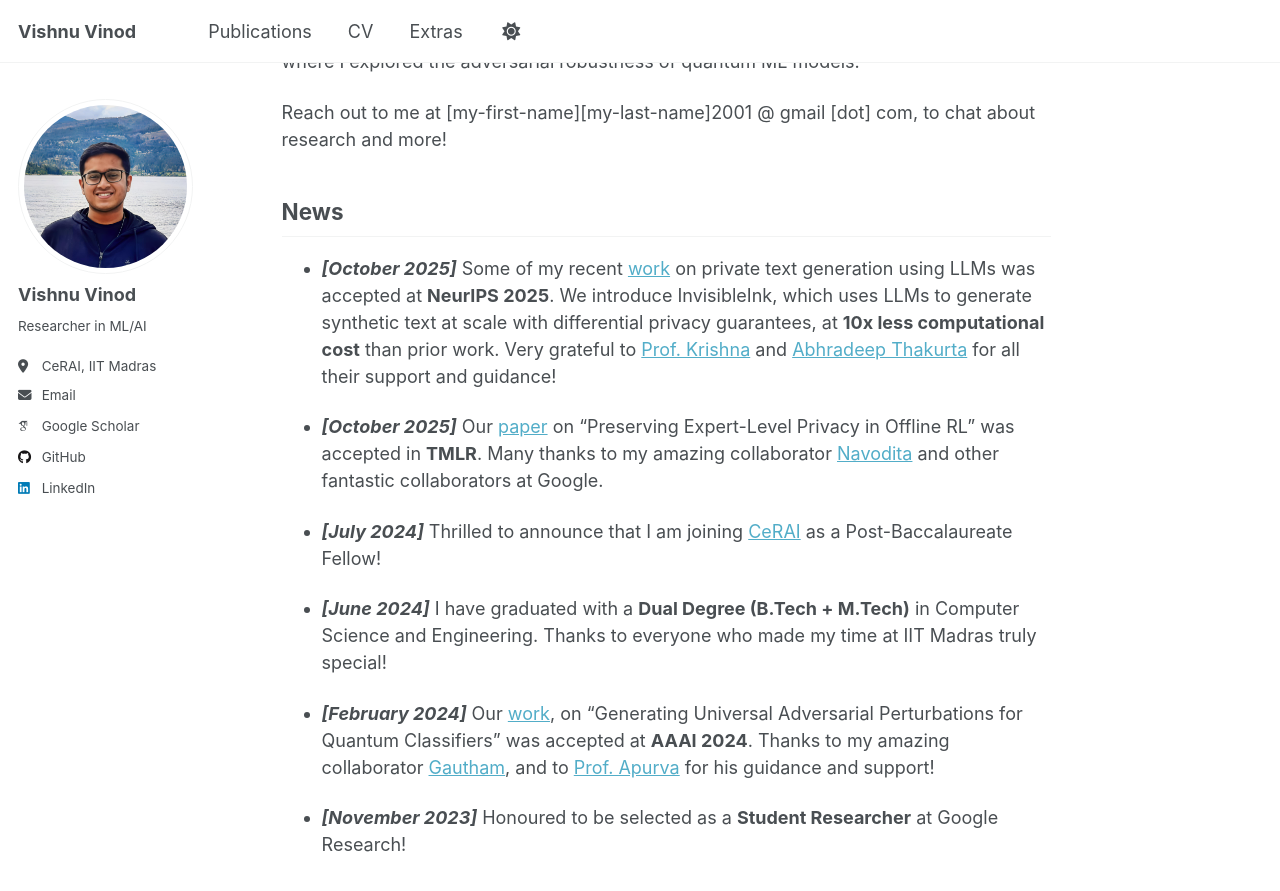
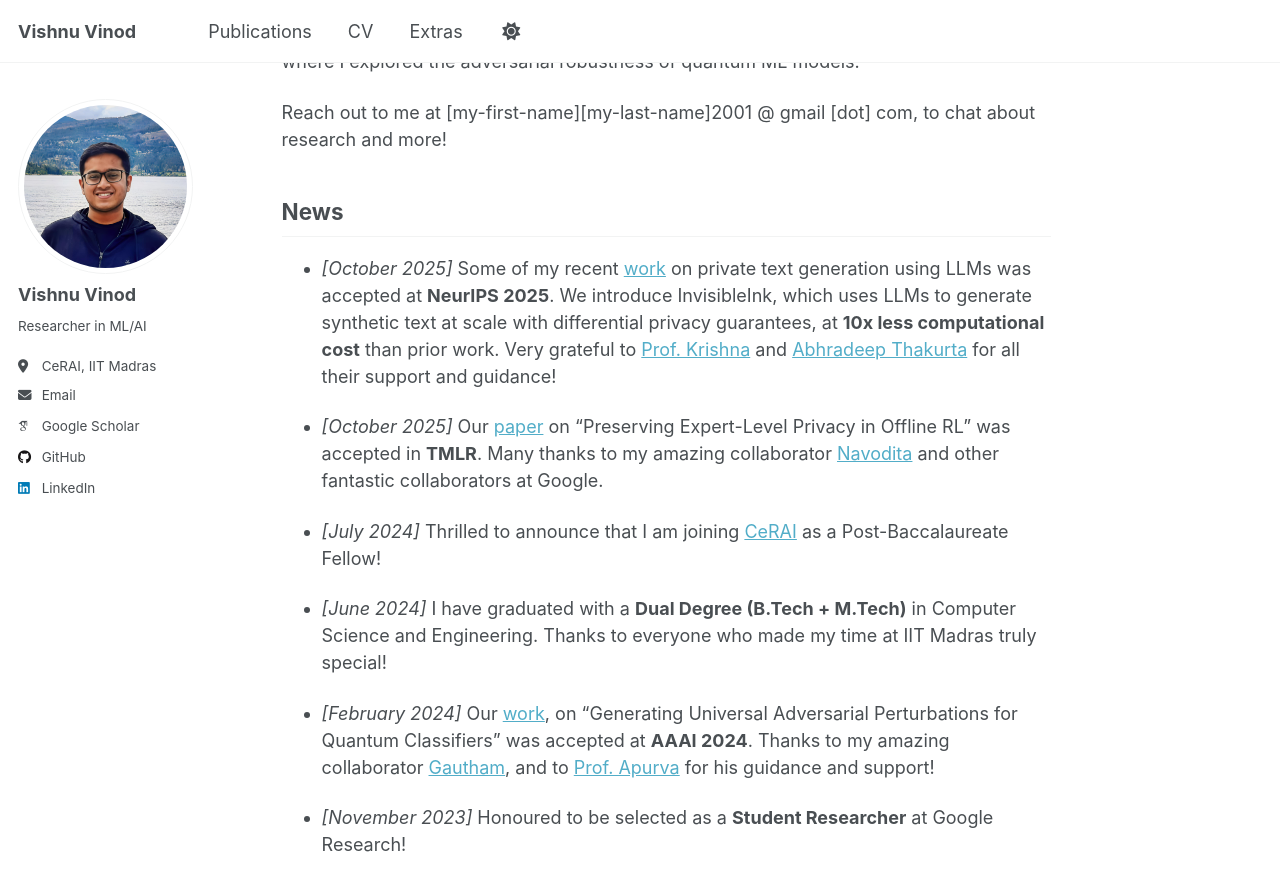
Before and after one commit to vishnuvind/vishnuvind.github.io, a Jekyll site: the page built from _pages/about.md, in a window 1280 px wide and 900 px high, scrolled down 545 px. Shown: the top 891 px of the window. Built offline with Jekyll 4.4.1, drawn with Linux system fonts in a browser that asks for light colours; some web fonts are replaced; a script that is not in the unit is left out.

Commit message:
Modified About

```diff
--- a/_pages/about.md
+++ b/_pages/about.md
@@ -19,14 +19,14 @@ Reach out to me at [my-first-name][my-last-name]2001 @ gmail [dot] com, to chat
 
 ## News
 
-* ***[October 2025]*** Some of my recent [work](https://arxiv.org/pdf/2507.02974) on private text generation using LLMs was accepted at **NeurIPS 2025**. We introduce InvisibleInk, which uses LLMs to generate synthetic text at scale with differential privacy guarantees, at **10x less computational cost** than prior work. Very grateful to [Prof. Krishna](https://krishnap25.github.io/) and [Abhradeep Thakurta](https://athakurta.squarespace.com/) for all their support and guidance!
+* *[October 2025]* Some of my recent [work](https://arxiv.org/pdf/2507.02974) on private text generation using LLMs was accepted at **NeurIPS 2025**. We introduce InvisibleInk, which uses LLMs to generate synthetic text at scale with differential privacy guarantees, at **10x less computational cost** than prior work. Very grateful to [Prof. Krishna](https://krishnap25.github.io/) and [Abhradeep Thakurta](https://athakurta.squarespace.com/) for all their support and guidance!
 
-* ***[October 2025]*** Our [paper](https://openreview.net/pdf?id=2bj0eVgCdO) on "Preserving Expert-Level Privacy in Offline RL" was accepted in **TMLR**. Many thanks to my amazing collaborator [Navodita](https://scholar.google.com/citations?user=hcsR-tMAAAAJ) and other fantastic collaborators at Google.
+* *[October 2025]* Our [paper](https://openreview.net/pdf?id=2bj0eVgCdO) on "Preserving Expert-Level Privacy in Offline RL" was accepted in **TMLR**. Many thanks to my amazing collaborator [Navodita](https://scholar.google.com/citations?user=hcsR-tMAAAAJ) and other fantastic collaborators at Google.
 
-* ***[July 2024]*** Thrilled to announce that I am joining [CeRAI](https://cerai.iitm.ac.in/) as a Post-Baccalaureate Fellow!
+* *[July 2024]* Thrilled to announce that I am joining [CeRAI](https://cerai.iitm.ac.in/) as a Post-Baccalaureate Fellow!
 
-* ***[June 2024]*** I have graduated with a **Dual Degree (B.Tech + M.Tech)** in Computer Science and Engineering. Thanks to everyone who made my time at IIT Madras truly special!
+* *[June 2024]* I have graduated with a **Dual Degree (B.Tech + M.Tech)** in Computer Science and Engineering. Thanks to everyone who made my time at IIT Madras truly special!
 
-* ***[February 2024]*** Our [work](https://arxiv.org/pdf/2402.08648), on "Generating Universal Adversarial Perturbations for Quantum Classifiers" was accepted at **AAAI 2024**. Thanks to my amazing collaborator [Gautham](https://www.linkedin.com/in/gautham-govind-a-8357211a7/), and to [Prof. Apurva](https://a-narayan.github.io/) for his guidance and support!
+* *[February 2024]* Our [work](https://arxiv.org/pdf/2402.08648), on "Generating Universal Adversarial Perturbations for Quantum Classifiers" was accepted at **AAAI 2024**. Thanks to my amazing collaborator [Gautham](https://www.linkedin.com/in/gautham-govind-a-8357211a7/), and to [Prof. Apurva](https://a-narayan.github.io/) for his guidance and support!
 
-* ***[November 2023]*** Honoured to be selected as a **Student Researcher** at Google Research!
+* *[November 2023]* Honoured to be selected as a **Student Researcher** at Google Research!
```
